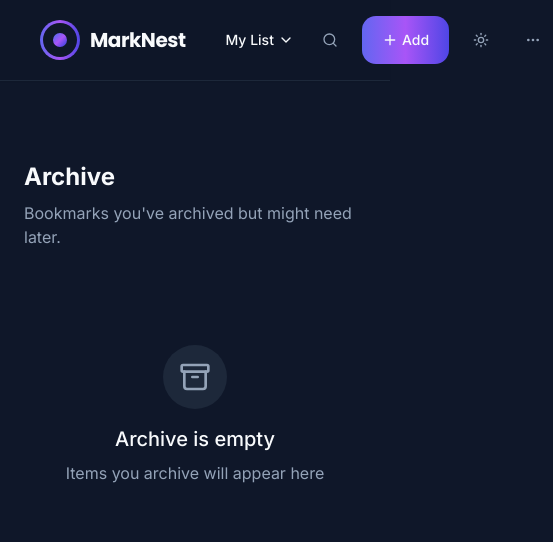
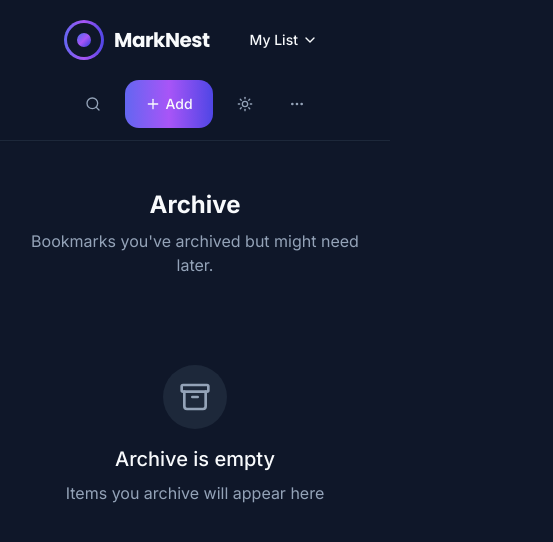
Before and after one commit to johnlukerdev/marknest-ui-haven, a React (Vite) app: page /archive in a window 390 px wide. Shown: the top 542 px of the page, 553 px wide, since content can reach past the window. Built offline with nearby package versions, Linux system fonts and the light colour scheme.

Commit message:
Fix mobile layout
Improve mobile responsiveness for card elements, search bar, and add button.

```diff
--- a/src/components/BookmarkGrid.tsx
+++ b/src/components/BookmarkGrid.tsx
@@ -11,8 +11,8 @@ const BookmarkGrid: React.FC<BookmarkGridProps> = ({ onAddBookmark }) => {
   const { bookmarks } = useBookmarkContext();
 
   return (
-    <div className="container py-12 px-6 sm:px-8 mx-auto max-w-7xl">
-      <div className="grid grid-cols-1 gap-8 sm:grid-cols-2 lg:grid-cols-3">
+    <div className="container py-8 sm:py-12 px-4 sm:px-6 md:px-8 mx-auto max-w-7xl">
+      <div className="grid grid-cols-1 gap-6 sm:gap-8 mx-auto max-w-md sm:max-w-none sm:grid-cols-2 lg:grid-cols-3">
         {bookmarks.map((bookmark) => (
           <BookmarkCard
             key={bookmark.id}
--- a/src/components/NavBar.tsx
+++ b/src/components/NavBar.tsx
@@ -40,8 +40,8 @@ const NavBar: React.FC<NavBarProps> = ({ onAddBookmark }) => {
 
   return (
     <nav className="sticky top-0 z-40 w-full border-b bg-background/90 backdrop-blur-lg shadow-sm">
-      <div className="container flex h-18 items-center justify-between py-3">
-        <div className="flex items-center gap-4">
+      <div className="container flex flex-col md:flex-row h-auto md:h-18 items-center justify-between py-3 px-4 sm:px-6">
+        <div className="flex items-center gap-4 w-full md:w-auto justify-center md:justify-start mb-3 md:mb-0">
           <Link to="/" className="group hover:bg-background/10 rounded-full p-2 transition-all duration-200">
             <Logo />
           </Link>
@@ -51,21 +51,21 @@ const NavBar: React.FC<NavBarProps> = ({ onAddBookmark }) => {
               <TooltipTrigger asChild>
                 <DropdownMenu>
                   <DropdownMenuTrigger asChild>
-                    <Button variant="ghost" className="flex items-center gap-1 hover:bg-muted transition-all duration-200 hover:cursor-pointer">
+                    <Button variant="ghost" className="flex items-center gap-1 hover:bg-muted transition-all duration-200">
                       My List <ChevronDown className="h-4 w-4" />
                     </Button>
                   </DropdownMenuTrigger>
                   <DropdownMenuContent align="start" className="w-48 animate-scale-in">
-                    <DropdownMenuItem asChild className="px-4 py-2 w-full text-left hover:bg-gray-100 hover:text-gray-900 hover:cursor-pointer">
+                    <DropdownMenuItem asChild className="px-4 py-2 w-full text-left hover:bg-gray-100 hover:text-gray-900">
                       <Link to="/">My List</Link>
                     </DropdownMenuItem>
-                    <DropdownMenuItem asChild className="px-4 py-2 w-full text-left hover:bg-gray-100 hover:text-gray-900 hover:cursor-pointer">
+                    <DropdownMenuItem asChild className="px-4 py-2 w-full text-left hover:bg-gray-100 hover:text-gray-900">
                       <Link to="/trash">
                         <Trash2 className="mr-2 h-4 w-4" />
                         Trash
                       </Link>
                     </DropdownMenuItem>
-                    <DropdownMenuItem asChild className="px-4 py-2 w-full text-left hover:bg-gray-100 hover:text-gray-900 hover:cursor-pointer">
+                    <DropdownMenuItem asChild className="px-4 py-2 w-full text-left hover:bg-gray-100 hover:text-gray-900">
                       <Link to="/archive">
                         <Archive className="mr-2 h-4 w-4" />
                         Archive
@@ -81,15 +81,15 @@ const NavBar: React.FC<NavBarProps> = ({ onAddBookmark }) => {
           </TooltipProvider>
         </div>
 
-        <div className="flex items-center gap-3">
+        <div className="flex items-center gap-3 w-full md:w-auto justify-center md:justify-end">
           <TooltipProvider>
             <Tooltip>
               <TooltipTrigger asChild>
                 {showSearch ? (
-                  <div className="relative animate-fade-in">
+                  <div className="relative animate-fade-in w-full max-w-[280px] md:max-w-none">
                     <Input
                       ref={searchInputRef}
-                      className="w-[240px] pr-8 md:w-[300px] shadow-sm h-12"
+                      className="w-full md:w-[240px] pr-8 md:w-[300px] shadow-sm h-12"
                       placeholder="Search bookmarks..."
                       autoFocus
                       onBlur={() => setShowSearch(false)}
@@ -101,7 +101,7 @@ const NavBar: React.FC<NavBarProps> = ({ onAddBookmark }) => {
                     variant="ghost"
                     size="icon"
                     onClick={() => setShowSearch(true)}
-                    className="text-muted-foreground hover:text-foreground hover:bg-muted transition-all duration-200 hover:cursor-pointer"
+                    className="text-muted-foreground hover:text-foreground hover:bg-muted transition-all duration-200"
                   >
                     <Search className="h-5 w-5" />
                   </Button>
@@ -118,7 +118,7 @@ const NavBar: React.FC<NavBarProps> = ({ onAddBookmark }) => {
               <TooltipTrigger asChild>
                 <Button
                   onClick={() => setAddDialogOpen(true)}
-                  className="flex items-center gap-1 gradient-primary hover:opacity-95 transition-all duration-200 hover:shadow-md hover:cursor-pointer px-5 py-6"
+                  className="flex items-center gap-1 gradient-primary hover:opacity-95 transition-all duration-200 hover:shadow-md px-5 py-6"
                 >
                   <Plus className="h-4 w-4" /> Add
                 </Button>
@@ -136,7 +136,7 @@ const NavBar: React.FC<NavBarProps> = ({ onAddBookmark }) => {
                   variant="ghost"
                   size="icon"
                   onClick={() => setTheme(theme === 'light' ? 'dark' : 'light')}
-                  className="text-muted-foreground hover:text-foreground hover:bg-muted transition-all duration-200 hover:cursor-pointer"
+                  className="text-muted-foreground hover:text-foreground hover:bg-muted transition-all duration-200"
                 >
                   {theme === 'light' ? <Moon className="h-5 w-5" /> : <Sun className="h-5 w-5" />}
                 </Button>
@@ -155,17 +155,17 @@ const NavBar: React.FC<NavBarProps> = ({ onAddBookmark }) => {
                     <Button
                       variant="ghost"
                       size="icon"
-                      className="text-muted-foreground hover:text-foreground hover:bg-muted transition-all duration-200 hover:cursor-pointer"
+                      className="text-muted-foreground hover:text-foreground hover:bg-muted transition-all duration-200"
                     >
                       <MoreHorizontal className="h-5 w-5" />
                     </Button>
                   </DropdownMenuTrigger>
                   <DropdownMenuContent align="end" className="w-48 animate-scale-in">
-                    <DropdownMenuItem className="px-4 py-2 w-full text-left hover:bg-gray-100 hover:text-gray-900 hover:cursor-pointer">
+                    <DropdownMenuItem className="px-4 py-2 w-full text-left hover:bg-gray-100 hover:text-gray-900">
                       <Settings className="mr-2 h-4 w-4" />
                       Settings
                     </DropdownMenuItem>
-                    <DropdownMenuItem onClick={handleSignOut} className="px-4 py-2 w-full text-left hover:bg-gray-100 hover:text-gray-900 hover:cursor-pointer">
+                    <DropdownMenuItem onClick={handleSignOut} className="px-4 py-2 w-full text-left hover:bg-gray-100 hover:text-gray-900">
                       <LogOut className="mr-2 h-4 w-4" />
                       Sign Out
                     </DropdownMenuItem>
--- a/src/index.css
+++ b/src/index.css
@@ -93,6 +93,23 @@
   }
 }
 
+/* Mobile-specific styles */
+@media (max-width: 768px) {
+  html {
+    overflow-x: hidden;
+  }
+
+  body {
+    max-width: 100vw;
+    overflow-x: hidden;
+  }
+
+  .container {
+    padding-left: 1rem;
+    padding-right: 1rem;
+  }
+}
+
 @keyframes scale-in {
   from {
     opacity: 0;
--- a/src/pages/Archive.tsx
+++ b/src/pages/Archive.tsx
@@ -25,9 +25,9 @@ const Archive: React.FC = () => {
   return (
     <div className="min-h-screen bg-background">
       <NavBar onAddBookmark={() => {}} />
-      <main className="pt-8">
-        <div className="container py-12 px-6 sm:px-8 mx-auto max-w-7xl">
-          <div className="mb-8">
+      <main className="pt-4 sm:pt-8">
+        <div className="container py-8 sm:py-12 px-4 sm:px-6 md:px-8 mx-auto max-w-7xl">
+          <div className="mb-6 sm:mb-8 text-center sm:text-left">
             <h1 className="text-2xl font-bold mb-2">Archive</h1>
             <p className="text-muted-foreground">Bookmarks you've archived but might need later.</p>
           </div>
@@ -41,7 +41,7 @@ const Archive: React.FC = () => {
               <p className="text-muted-foreground">Items you archive will appear here</p>
             </div>
           ) : (
-            <div className="grid grid-cols-1 gap-8 sm:grid-cols-2 lg:grid-cols-3">
+            <div className="grid grid-cols-1 gap-6 sm:gap-8 mx-auto max-w-md sm:max-w-none sm:grid-cols-2 lg:grid-cols-3">
               {archiveBookmarks.map((bookmark) => (
                 <Card key={bookmark.id} className="overflow-hidden hover-scale group card-enter flex flex-col h-full">
                   <div className="relative h-40 w-full overflow-hidden">
```
